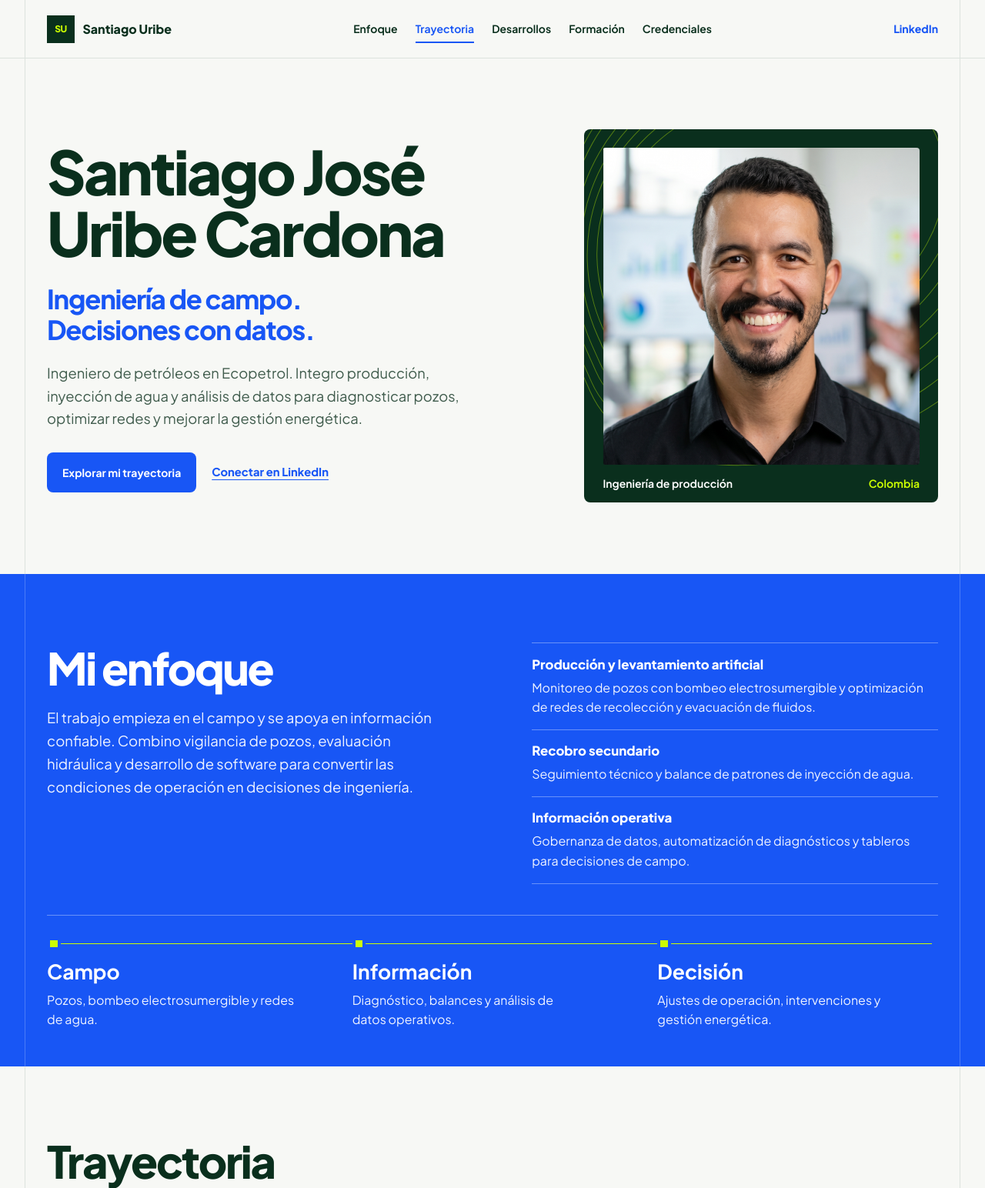
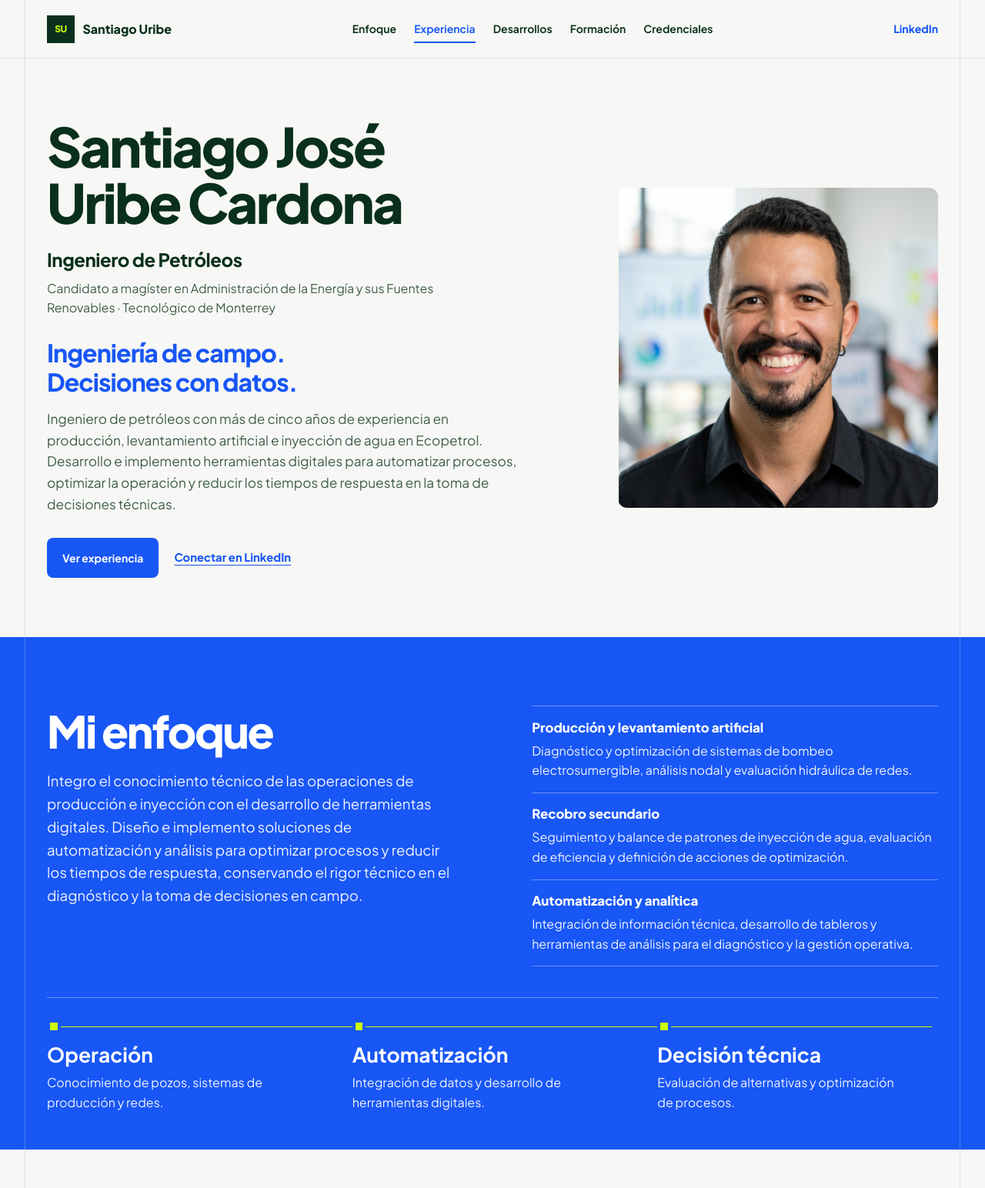
Before and after one commit to sauricar/santiago-uribe-cardona, a plain HTML site: page index.html in a window 1280 px wide. Shown: the top 1544 px of the page at 77% size. Drawn offline with Linux system fonts and the light colour scheme.

Commit message:
Publicar el portafolio

```diff
--- a/index.html
+++ b/index.html
@@ -30,7 +30,7 @@
       <button class="menu-toggle" type="button" aria-controls="navegacion" aria-expanded="false">Menú</button>
       <nav id="navegacion" aria-label="Navegación principal">
         <a href="#enfoque">Enfoque</a>
-        <a href="#trayectoria">Trayectoria</a>
+        <a href="#trayectoria">Experiencia</a>
         <a href="#desarrollos">Desarrollos</a>
         <a href="#formacion">Formación</a>
         <a href="#credenciales">Credenciales</a>
@@ -44,17 +44,17 @@
     <section class="hero shell" aria-labelledby="nombre">
       <div class="hero-identity">
         <h1 id="nombre">Santiago José<br> Uribe Cardona</h1>
-        <p class="hero-role">Ingeniería de campo.<br>Decisiones con datos.</p>
+        <p class="hero-profession">Ingeniero de Petróleos</p>
+        <p class="hero-qualification">Candidato a magíster en Administración de la Energía y sus Fuentes Renovables <span>· Tecnológico de Monterrey</span></p>
       </div>
       <figure class="portrait">
-        <div class="contours" aria-hidden="true"><i></i><i></i><i></i><i></i><i></i><i></i><i></i><i></i></div>
         <img src="assets/portrait.png" alt="Retrato de Santiago José Uribe Cardona" width="800" height="800" loading="eager" fetchpriority="high">
-        <figcaption><span>Ingeniería de producción</span><span class="location">Colombia</span></figcaption>
       </figure>
       <div class="hero-summary">
-        <p class="hero-intro">Ingeniero de petróleos en Ecopetrol. Integro producción, inyección de agua y análisis de datos para diagnosticar pozos, optimizar redes y mejorar la gestión energética.</p>
+        <p class="hero-role">Ingeniería de campo.<br>Decisiones con datos.</p>
+        <p class="hero-intro">Ingeniero de petróleos con más de cinco años de experiencia en producción, levantamiento artificial e inyección de agua en Ecopetrol. Desarrollo e implemento herramientas digitales para automatizar procesos, optimizar la operación y reducir los tiempos de respuesta en la toma de decisiones técnicas.</p>
         <div class="actions">
-          <a class="button" href="#trayectoria">Explorar mi trayectoria</a>
+          <a class="button" href="#trayectoria">Ver experiencia</a>
           <a class="text-link" href="https://www.linkedin.com/in/santiago-j-uribe-cardona/">Conectar en LinkedIn</a>
         </div>
       </div>
@@ -64,26 +64,26 @@
       <div class="shell split">
         <div class="section-intro">
           <h2 id="enfoque-titulo">Mi enfoque</h2>
-          <p>El trabajo empieza en el campo y se apoya en información confiable. Combino vigilancia de pozos, evaluación hidráulica y desarrollo de software para convertir las condiciones de operación en decisiones de ingeniería.</p>
+          <p>Integro el conocimiento técnico de las operaciones de producción e inyección con el desarrollo de herramientas digitales. Diseño e implemento soluciones de automatización y análisis para optimizar procesos y reducir los tiempos de respuesta, conservando el rigor técnico en el diagnóstico y la toma de decisiones en campo.</p>
         </div>
         <dl class="practice">
-          <div><dt>Producción y levantamiento artificial</dt><dd>Monitoreo de pozos con bombeo electrosumergible y optimización de redes de recolección y evacuación de fluidos.</dd></div>
-          <div><dt>Recobro secundario</dt><dd>Seguimiento técnico y balance de patrones de inyección de agua.</dd></div>
-          <div><dt>Información operativa</dt><dd>Gobernanza de datos, automatización de diagnósticos y tableros para decisiones de campo.</dd></div>
+          <div><dt>Producción y levantamiento artificial</dt><dd>Diagnóstico y optimización de sistemas de bombeo electrosumergible, análisis nodal y evaluación hidráulica de redes.</dd></div>
+          <div><dt>Recobro secundario</dt><dd>Seguimiento y balance de patrones de inyección de agua, evaluación de eficiencia y definición de acciones de optimización.</dd></div>
+          <div><dt>Automatización y analítica</dt><dd>Integración de información técnica, desarrollo de tableros y herramientas de análisis para el diagnóstico y la gestión operativa.</dd></div>
         </dl>
       </div>
       <div class="shell flow-shell">
-        <ol class="engineering-flow" aria-label="Cómo conecto la operación con las decisiones">
-          <li><span class="flow-node" aria-hidden="true"></span><h3>Campo</h3><p>Pozos, bombeo electrosumergible y redes de agua.</p></li>
-          <li><span class="flow-node" aria-hidden="true"></span><h3>Información</h3><p>Diagnóstico, balances y análisis de datos operativos.</p></li>
-          <li><span class="flow-node" aria-hidden="true"></span><h3>Decisión</h3><p>Ajustes de operación, intervenciones y gestión energética.</p></li>
+        <ol class="engineering-flow" aria-label="Integración de operaciones, automatización y decisiones técnicas">
+          <li><span class="flow-node" aria-hidden="true"></span><h3>Operación</h3><p>Conocimiento de pozos, sistemas de producción y redes.</p></li>
+          <li><span class="flow-node" aria-hidden="true"></span><h3>Automatización</h3><p>Integración de datos y desarrollo de herramientas digitales.</p></li>
+          <li><span class="flow-node" aria-hidden="true"></span><h3>Decisión técnica</h3><p>Evaluación de alternativas y optimización de procesos.</p></li>
         </ol>
       </div>
     </section>
 
     <section class="section shell" id="trayectoria" aria-labelledby="trayectoria-titulo">
-      <h2 id="trayectoria-titulo">Trayectoria</h2>
-      <p class="career-intro">Más de cinco años en producción e inyección de agua. De la vigilancia de pozos a la puesta en marcha de facilidades y la optimización de redes.</p>
+      <h2 id="trayectoria-titulo">Experiencia</h2>
+      <p class="career-intro">Responsabilidades en control de producción e inyección, optimización de redes de recolección y evacuación y puesta en marcha de facilidades en Campo Castilla.</p>
       <article class="employer">
         <div class="employer-heading">
           <h3>Ecopetrol</h3>
@@ -154,20 +154,24 @@
 
     <section class="developments" id="desarrollos" aria-labelledby="desarrollos-titulo">
       <div class="shell section">
-        <h2 id="desarrollos-titulo">Herramientas que llevo a la operación</h2>
-        <p class="section-description">Desarrollos propios aplicados a problemas de ingeniería.</p>
+        <h2 id="desarrollos-titulo">Desarrollos aplicados a ingeniería</h2>
+        <p class="section-description">Automatización, integración de información y análisis para la gestión técnica de la operación.</p>
         <div class="project-list">
           <article class="project">
             <h3>Simulación y optimización de redes</h3>
-            <p>Herramienta que utilizo para distribuir cargas de estaciones y líneas, evaluar alineaciones y seleccionar pozos con restricciones de capacidad. Calcula balances y velocidades.</p>
+            <p>Modelo para distribuir cargas entre estaciones y líneas, evaluar alineaciones y seleccionar pozos mediante optimización con restricciones de capacidad. Integra balances y cálculo de velocidades para comparar alternativas de operación de la red.</p>
             <p class="project-tech">Python · Streamlit · SciPy · MILP</p>
-            <details><summary>Ver aplicación en ingeniería</summary><p>Desarrollada y validada con apoyo de IA para comparar alternativas de operación de la red.</p></details>
           </article>
           <article class="project">
             <h3>Gestión energética del campo</h3>
-            <p>Análisis de consumo, generación, costos e intensidad energética, incluidos kWh por barril de crudo y de fluido. Su evolución sustentó la decisión de avanzar con la iniciativa de gestión energética.</p>
+            <p>Tablero para analizar consumo, generación, costos e indicadores de intensidad energética del campo, incluidos kWh por barril de crudo y de fluido. El análisis de su evolución sustentó el avance de la iniciativa de gestión energética y la aplicación de buenas prácticas al monitoreo de sistemas BES.</p>
             <p class="project-tech">Python · pandas · Plotly · Streamlit</p>
-            <details><summary>Ver aplicación en ingeniería</summary><p>Actualmente aplico buenas prácticas de gestión de energía al monitoreo de equipos de bombeo electrosumergible.</p></details>
+          </article>
+          <article class="project">
+            <h3>Hoja de vida de los pozos</h3>
+            <p>Tableros en Power BI para integrar la información operativa y la hoja de vida de los pozos, facilitando la consulta de antecedentes, el diagnóstico técnico y la selección de intervenciones.</p>
+            <p>La integración redujo aproximadamente un 60 % el tiempo de recuperación de información.</p>
+            <p class="project-tech">Power BI · Integración de información · Diagnóstico de pozos</p>
           </article>
         </div>
         <p class="software-note">También desarrollo una aplicación de formularios para mi emprendimiento, con generación, traducción y resumen de respuestas mediante Next.js, TypeScript, Supabase y Claude API.</p>
@@ -184,7 +188,7 @@
           <li><span class="date">2020</span><h3>Data Science for All</h3><p>Correlation One</p></li>
           <li><span class="date">2016</span><h3>Intercambio en Ingeniería de Petróleos</h3><p>Universidad Nacional Autónoma de México</p></li>
         </ul>
-        <p class="skills-note"><strong>Herramientas e idiomas.</strong> PIPESIM, Sahara, Python, SQL, Power BI y Git/GitHub. Español nativo e inglés C1, Michigan English Test (2021).</p>
+        <p class="skills-note"><strong>Herramientas e idiomas.</strong> PIPESIM, Sahara, Python, SQL, Power BI y Git/GitHub. Dominio avanzado de inteligencia artificial aplicado al desarrollo de herramientas, análisis y automatización de procesos. Español nativo e inglés C1, Michigan English Test (2021).</p>
       </div>
     </section>
 
--- a/style.css
+++ b/style.css
@@ -64,16 +64,19 @@ nav a:hover { color: var(--blue); text-decoration: underline; }
   display: grid;
   grid-template-columns: minmax(0, 1.15fr) minmax(0, .85fr);
   grid-template-areas: "identity portrait" "summary portrait";
-  gap: 1.35rem clamp(2.5rem, 6vw, 6rem);
-  padding-block: clamp(2.8rem, 7.2vw, 6.25rem);
+  gap: 1.7rem clamp(2.5rem, 6vw, 6rem);
+  padding-block: clamp(2.8rem, 6vw, 5.5rem);
 }
 .hero-identity { grid-area: identity; align-self: end; }
 .js .hero-identity { animation: focus-arrival .65s var(--ease) both; }
 @keyframes focus-arrival { from { filter: blur(3px); opacity: .75; transform: translateY(4px); } to { filter: blur(0); opacity: 1; transform: translateY(0); } }
 .hero-summary { grid-area: summary; align-self: start; }
-h1 { font-size: clamp(2.85rem, 6.15vw, 5.55rem); font-weight: 800; letter-spacing: -.04em; line-height: 1.02; }
-.hero-role { margin-top: 1.6rem; color: var(--blue); font-size: clamp(1.65rem, 2.7vw, 2.5rem); line-height: 1.17; letter-spacing: -.035em; font-weight: 750; }
-.hero-intro { max-width: 42ch; color: var(--muted); font-size: clamp(1rem, 1.5vw, 1.15rem); }
+h1 { font-size: clamp(2.85rem, 5.5vw, 4.8rem); font-weight: 800; letter-spacing: -.04em; line-height: 1.04; }
+.hero-profession { margin-top: 1.15rem; font-size: clamp(1.2rem, 2vw, 1.5rem); font-weight: 750; letter-spacing: -.02em; }
+.hero-qualification { max-width: 47ch; margin-top: .45rem; font-size: 1rem; line-height: 1.55; color: var(--muted); }
+.hero-qualification span { white-space: normal; }
+.hero-role { color: var(--blue); font-size: clamp(1.6rem, 2.5vw, 2rem); line-height: 1.17; letter-spacing: -.03em; font-weight: 750; }
+.hero-intro { max-width: 52ch; margin-top: 1rem; color: var(--muted); font-size: clamp(1rem, 1.35vw, 1.1rem); }
 .actions { display: flex; align-items: center; flex-wrap: wrap; gap: .8rem 1.25rem; margin-top: 1.85rem; }
 .button { display: inline-flex; justify-content: center; align-items: center; min-height: 3.25rem; padding: .7rem 1.25rem; background: var(--blue); border-radius: .5rem; color: var(--white); font-weight: 700; font-size: .875rem; text-decoration: none; transition: background-color .25s var(--ease), color .25s var(--ease); }
 .button:hover { background: var(--ink); }
@@ -81,27 +84,13 @@ h1 { font-size: clamp(2.85rem, 6.15vw, 5.55rem); font-weight: 800; letter-spacin
 .portrait {
   grid-area: portrait;
   align-self: center;
-  position: relative;
-  isolation: isolate;
-  overflow: hidden;
+  width: 100%;
+  max-width: 26rem;
+  justify-self: end;
   min-width: 0;
-  padding: clamp(.75rem, 2vw, 1.5rem) clamp(.75rem, 2vw, 1.5rem) 0;
-  background: var(--ink);
-  border-radius: .5rem;
-  color: var(--white);
+  border-radius: .75rem;
 }
-.portrait img { position: relative; z-index: 1; display: block; width: 100%; height: auto; aspect-ratio: 1; object-fit: cover; border-radius: .25rem; }
-.portrait figcaption { position: relative; display: flex; justify-content: space-between; gap: .75rem; padding-block: .85rem; font-size: .875rem; font-weight: 650; }
-.location { color: var(--lime); }
-.contours { position: absolute; inset: 0; overflow: hidden; pointer-events: none; }
-.contours i { position: absolute; inset: -32% -35% 15% -12%; border: 1px solid #ccff0060; border-radius: 44% 54% 51% 49% / 61% 48% 56% 37%; transform: rotate(-24deg); }
-.contours i:nth-child(2) { inset: -29% -30% 19% -11%; }
-.contours i:nth-child(3) { inset: -26% -25% 23% -9%; }
-.contours i:nth-child(4) { inset: -22% -21% 27% -7%; }
-.contours i:nth-child(5) { inset: -19% -17% 31% -5%; }
-.contours i:nth-child(6) { inset: -16% -13% 35% -3%; }
-.contours i:nth-child(7) { inset: -13% -9% 39% 0%; }
-.contours i:nth-child(8) { inset: -10% -5% 43% 3%; }
+.portrait img { display: block; width: 100%; height: auto; aspect-ratio: 1; object-fit: cover; border-radius: .75rem; }
 
 .approach { background: var(--blue); color: var(--white); padding: 0; }
 .approach .shell { border-color: rgb(255 255 255 / .22); }
@@ -152,17 +141,11 @@ h2 { font-size: clamp(2.2rem, 4.5vw, 4rem); letter-spacing: -.04em; font-weight:
 .developments .shell { border-color: rgb(255 255 255 / .2); }
 .developments h2 { max-width: 20ch; }
 .section-description { max-width: 56ch; margin-top: 1.25rem; color: #d8e6d9; font-size: 1.15rem; }
-.project-list { display: grid; grid-template-columns: repeat(2, minmax(0, 1fr)); gap: 2.75rem; margin-top: 2.75rem; }
-.project { padding-top: 1.5rem; border-top: 1px solid #729882; }
-.project h3 { max-width: 23ch; color: var(--lime); font-size: clamp(1.45rem, 2.6vw, 2rem); letter-spacing: -.025em; }
-.project p { margin-top: 1rem; color: #d8e6d9; max-width: 56ch; }
+.project-list { display: grid; gap: 2rem; margin-top: 2.75rem; }
+.project { display: grid; grid-template-columns: minmax(0, .8fr) minmax(0, 1.2fr); gap: .8rem 3rem; padding-top: 1.5rem; border-top: 1px solid #729882; }
+.project h3 { grid-column: 1; grid-row: 1 / 4; max-width: 23ch; color: var(--lime); font-size: clamp(1.45rem, 2.6vw, 2rem); letter-spacing: -.025em; }
+.project p { grid-column: 2; color: #d8e6d9; max-width: 56ch; }
 .project .project-tech { font: 500 .875rem/1.7 var(--mono); color: var(--white); }
-.project details { margin-top: 1.25rem; }
-.project summary { padding-block: .6rem; cursor: pointer; text-underline-offset: .25em; }
-.project summary:hover { color: var(--lime); }
-.project details[open] summary { color: var(--lime); }
-.project details p { margin-top: .5rem; }
-.project summary:focus-visible { outline-color: var(--lime); }
 .software-note { margin-top: 2.5rem; padding-top: 1.5rem; border-top: 1px solid #729882; color: #d8e6d9; max-width: 75ch; }
 
 .education { background: #e9eee9; padding: clamp(3.5rem, 7vw, 6.35rem) 0; }
@@ -206,13 +189,13 @@ h2 { font-size: clamp(2.2rem, 4.5vw, 4rem); letter-spacing: -.04em; font-weight:
   .js nav.is-open { display: flex; }
   .header-contact { display: none; }
   .hero { grid-template-columns: minmax(0, 1fr); grid-template-areas: "identity" "portrait" "summary"; gap: 1.35rem; padding-block: 2rem 3rem; }
-  .hero h1 { font-size: clamp(2.65rem, 9vw, 4.25rem); }
-  .hero-role { margin-top: 1.15rem; }
-  .portrait { width: min(100%, 29rem); }
+  .hero h1 { font-size: clamp(2.35rem, 8.4vw, 3.8rem); }
+  .portrait { width: min(100%, 24rem); justify-self: start; }
   .split, .employer { grid-template-columns: 1fr; gap: 1.5rem; }
   .studies { grid-template-columns: 1fr 1fr; gap: .7rem 1.3rem; }
   .credentials li { flex-direction: column; align-items: flex-start; gap: .35rem; }
-  .project-list { grid-template-columns: 1fr; }
+  .project { grid-template-columns: 1fr; }
+  .project h3, .project p { grid-column: auto; grid-row: auto; }
   .engineering-flow { gap: 1.25rem; }
   .engineering-flow p { font-size: .875rem; }
 }
```
